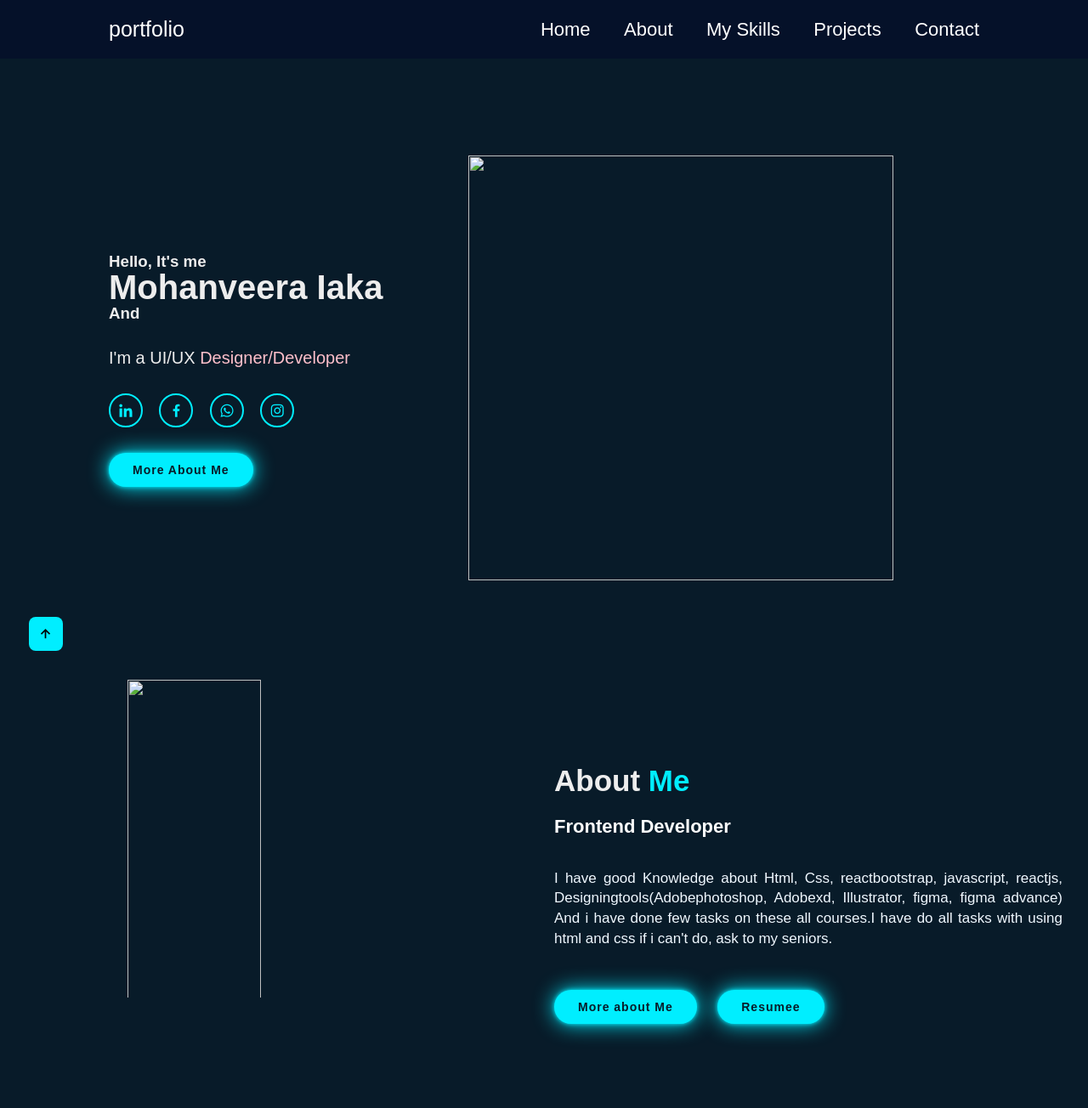
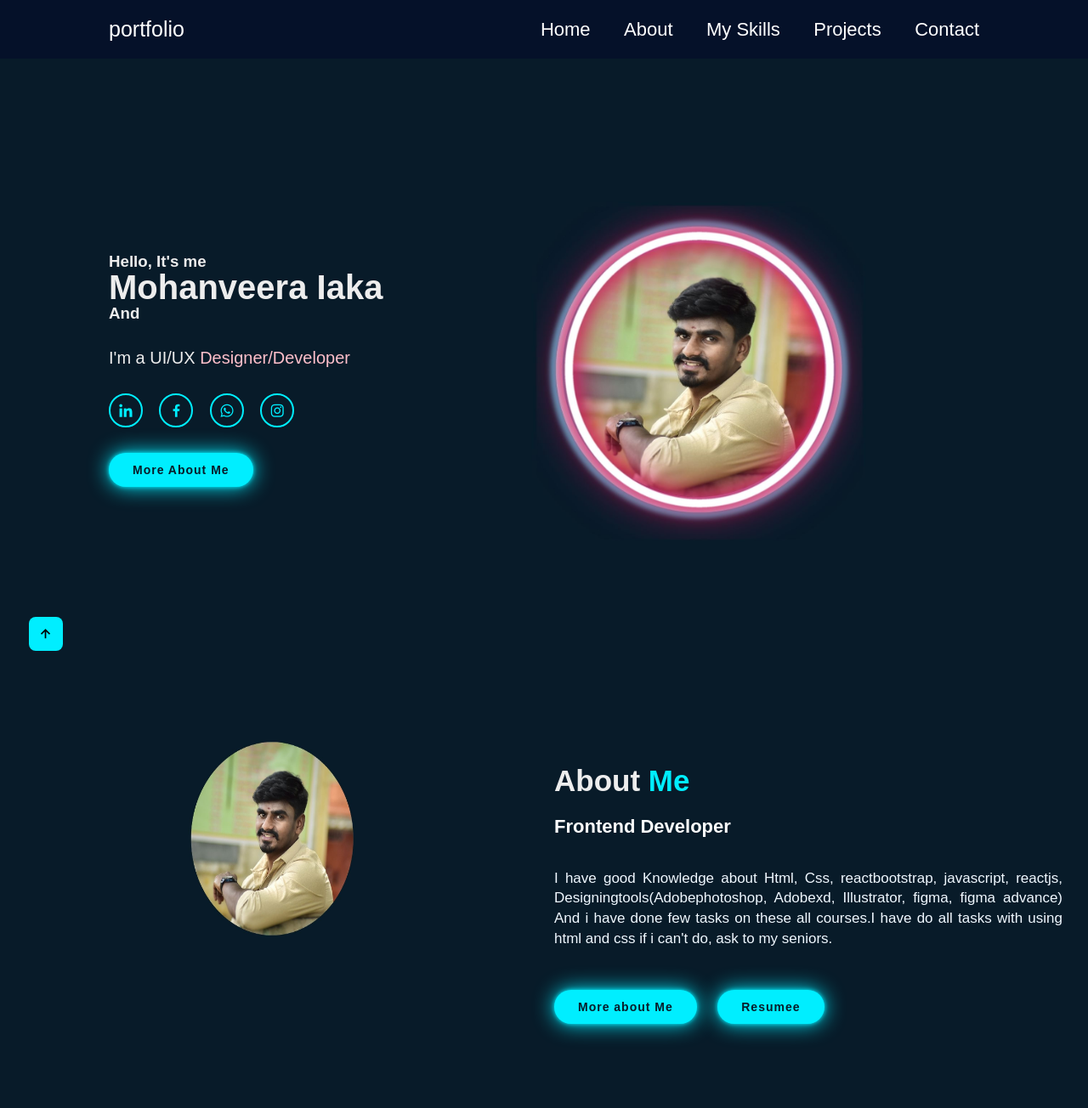
Before and after one commit to Mohanveera0/portfolio, a plain HTML site: page index.html in a window 1280 px wide. Shown: the top 1304 px of the page at 85% size. Drawn offline with nearby package versions, Linux system fonts and the light colour scheme.

Commit message:
Update index.html

```diff
--- a/index.html
+++ b/index.html
@@ -39,13 +39,13 @@
 
          </div>
       <div class="image1">
-         <img src="images/veera5.jpg.jpg" style="height:500px;width:500px">
+         <img src="veera5.jpg.jpg" style="height:500px;width:500px">
       </div>
      <span class="home-imghover"></span>
    </section>
    <section class="about" id="about">
         <div class="about-img">
-             <img src="images/veera4.jpg.jpg" >
+             <img src="veera4.jpg.jpg" >
         </div>
         <div class="about-text">
              <h2>About<span> Me</span></h2>
@@ -55,7 +55,7 @@
               And i have done few tasks on these all courses.I have do all tasks with using html and css if i can't do, ask to my seniors.</p>
 
              <a href="#" class="btn-box">More about Me</a>
-             <a href="resumee/Veera Resumee.pdf" class="btn-box" style="margin-left:20px;">Resumee</a>
+             <a href="Veera Resumee.pdf" class="btn-box" style="margin-left:20px;">Resumee</a>
         </div>
 </section>
 
```
